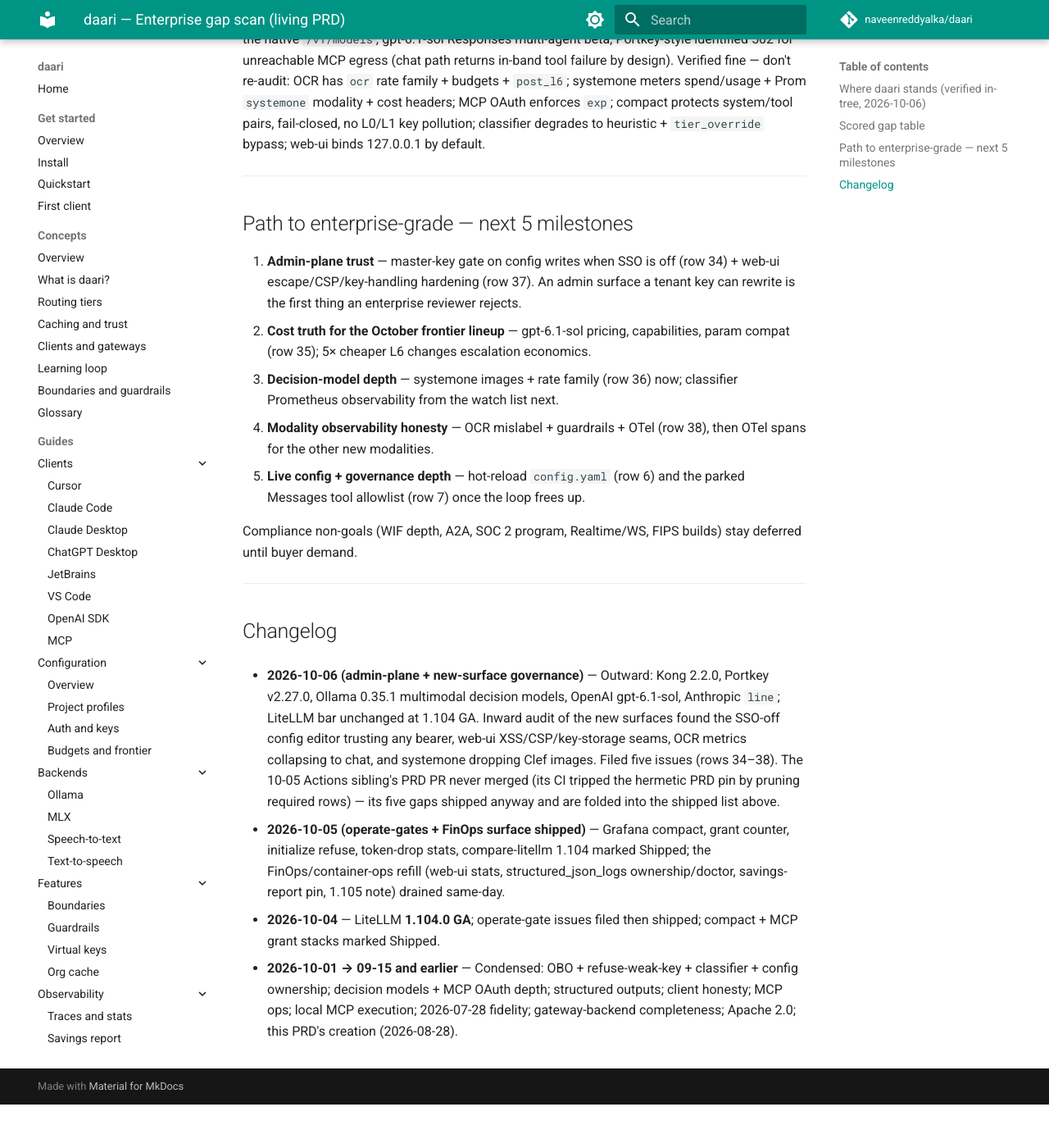
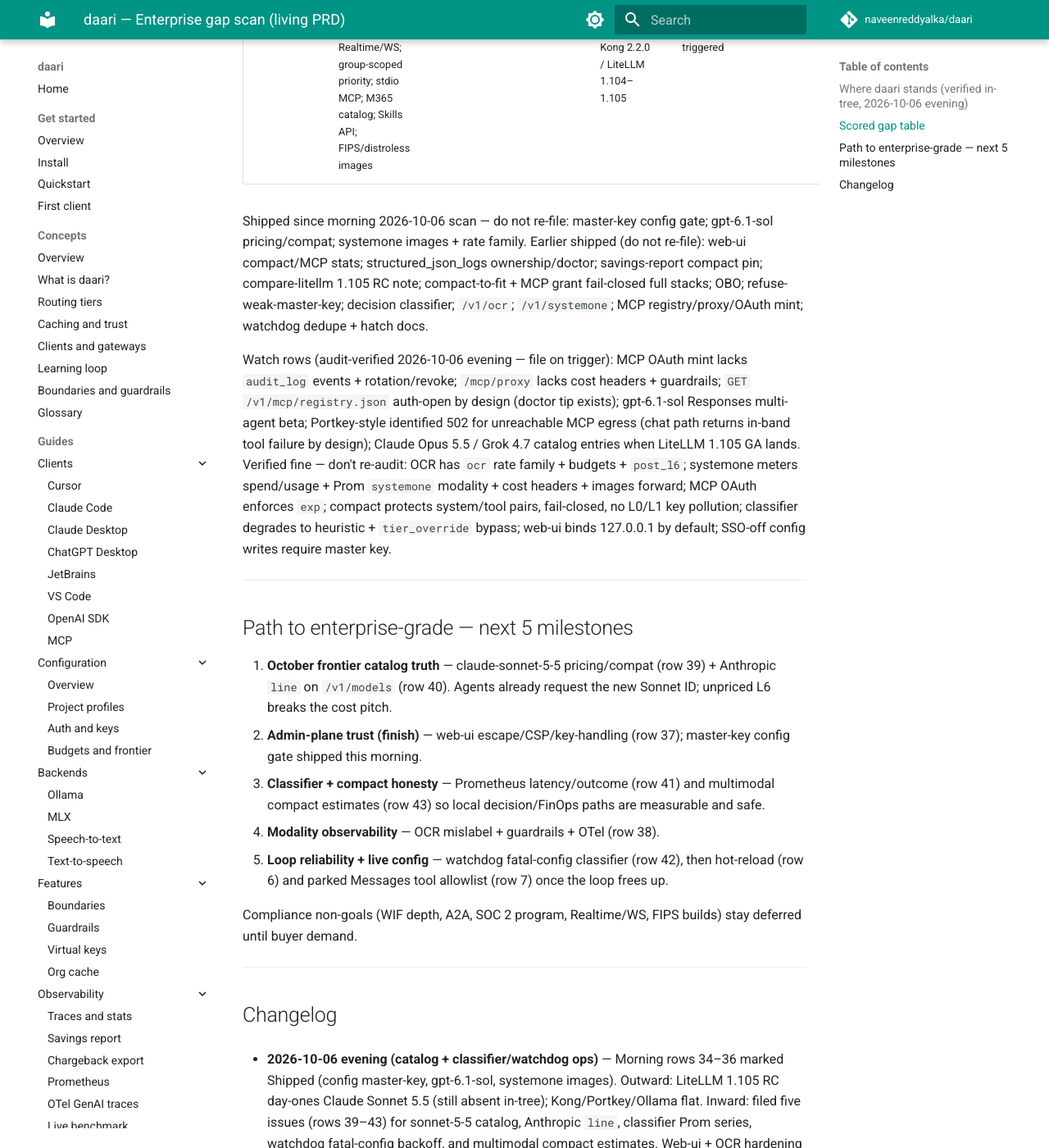
Before and after one commit to naveenreddyalka/daari, an MkDocs documentation site: the page built from docs/prd/ENTERPRISE.md, in a window 1280 px wide and 1400 px high, scrolled down 3759 px. Shown: the whole window at 82% size. Built offline with MkDocs 1.6.1 and Material for MkDocs 9.7.7, drawn with Linux system fonts in a browser that asks for light colours; comment, search, counter and statistics services are not loaded; before the commit the page ends 5106 px from its top, so only the background shows below that; some of the changed text lies outside the part shown.

Commit message:
docs(prd): retarget ENTERPRISE for October catalog and classifier/watchdog ops (#1455)
Co-authored-by: Cursor <cursoragent@cursor.com>

```diff
--- a/docs/prd/ENTERPRISE.md
+++ b/docs/prd/ENTERPRISE.md
@@ -11,33 +11,28 @@
 
 ---
 
-## Where daari stands (verified in-tree, 2026-10-06)
+## Where daari stands (verified in-tree, 2026-10-06 evening)
 
-**Loop velocity.** The whole 2026-10-05 FinOps/container-ops table (web-ui
-stats cards, `structured_json_logs` ownership + doctor tip, savings-report pin,
-LiteLLM 1.105 RC note) shipped within hours. Operate-gates for compact-to-fit
-and MCP grant fail-closed are fully on `main`. Hot-reload `config.yaml` stays
-in flight; per-key tool-name allowlists for Messages `mcp_servers` stay parked.
+**Loop velocity.** Morning admin-plane + new-surface batch drained in hours:
+master-key gate on SSO-off config writes, gpt-6.1-sol pricing/compat, and
+systemone Clef `images` + `systemone` rate family are on `main`. Still open:
+web-ui escape/CSP/key-storage, OCR Prom modality + guardrails/OTel. Hot-reload
+`config.yaml` stays in flight; Messages `mcp_servers` tool allowlist stays parked.
 
-**Outward.** LiteLLM **v1.104.0 GA** remains the stable bar; v1.105.0-rc.1
-watch-only. **Kong 2.2.0** (30 Sep): FIPS 140-3 + distroless images, TypeSafe
-Jev decision models, Token Vault MCP creds, OpenAI/Anthropic Skills API
-passthrough, CP/DP version-skew sync guard. **Portkey v2.27.0**: MCP
-unreachable → identified 502, PII redaction on embeddings, Decisions via
-OpenRouter. **Ollama 0.35.1 stable**: multimodal Clef decision models
-(`images` on `/v1/systemone`), Modelfile `CAPABILITY`, `decision` capability
-reporting. **Provider side is the mover:** OpenAI **gpt-6.1-sol** (29 Sep,
-$2/$10, cached $0.10) is 5× cheaper than gpt-6-astra and absent from daari's
-pricing table; Anthropic Models API added a `line` field (1 Oct). vLLM 0.31.0
-engine-internal; OpenRouter (08-19) and MCP blog (08-22) flat.
+**Outward.** LiteLLM **v1.104.0 GA** remains the stable bar; **v1.105.0-rc.1**
+(4 Oct) still watch-only but day-ones Claude Sonnet 5.5, Grok 4.7, Lens/Agent
+Traces, and `litellm.agent()`. **Kong 2.2.0** / **Portkey v2.27.0** /
+**Ollama 0.35.1** unchanged since morning. **Provider mover now:** Anthropic
+**claude-sonnet-5-5** (28 Sep, $2/$10, adaptive thinking; non-default
+temperature → 400) is absent from daari's price/compat tables; Models API
+`line` (1 Oct) still missing on native `/v1/models`.
 
-**Inward theme: admin-plane trust + new-surface governance.** A code audit of
-the recent surfaces found the config editor returns `admin` to **any** bearer
-when SSO is off (`PATCH /v1/daari/config` + `persist: true` writes
-config.yaml from a scoped virtual key); the web-ui renders API fields via
-`innerHTML` with no CSP and persists keys in localStorage; OCR metrics
-collapse into the chat modality; `/v1/systemone` drops the new multimodal
-`images` field and has no dedicated rate family.
+**Inward theme: October catalog truth + classifier/watchdog ops honesty.**
+Code audit confirmed: no `claude-sonnet-5-5` in `_DEFAULT_MODEL_PRICES` /
+param_compat; `anthropic_model_cards()` omits `line`; decision classifier has
+trace-only observability; compact_to_fit `estimate_tokens` ignores
+`images`/`audio` and can drop image-only turns; local watchdog still
+KeepAlive-loops on fatal master_key refuse (two open regression trackers).
 
 ---
 
@@ -45,11 +40,16 @@ collapse into the chat modality; `/v1/systemone` drops the new multimodal
 
 | # | Gap | Impact | Effort | Who does it best today | Why daari wins local-first | Action |
 |---|-----|:--:|:--:|------------------------|----------------------------|--------|
-| 34 | Master-key gate on `/v1/daari/config` writes when SSO off | 5 | 2 | LiteLLM 1.104 master-key admin routes | Local check; `master_key_matches` already in the SSO-on path | Filed [#1441](https://github.com/naveenreddyalka/daari/issues/1441) |
-| 35 | gpt-6.1-sol pricing / capabilities / param compat | 4 | 1 | LiteLLM price map cadence | Cost-true local-vs-frontier escalation is the core pitch | Filed [#1442](https://github.com/naveenreddyalka/daari/issues/1442) |
-| 36 | `/v1/systemone` multimodal `images` + dedicated rate family | 4 | 1 | Ollama 0.35.1 native | Decision models stay on-box vs hosted Jev (Kong/Portkey) | Filed [#1443](https://github.com/naveenreddyalka/daari/issues/1443) |
-| 37 | Web-ui hardening: escape DOM, CSP, no localStorage keys | 4 | 3 | LiteLLM proxy UI | Static page — escaping + CSP are cheap, no cloud session infra | Filed [#1444](https://github.com/naveenreddyalka/daari/issues/1444) |
-| 38 | OCR modality mislabeled as chat in Prometheus; no guardrails/OTel | 4 | 2 | Kong per-modality costs | Local OCR pitch needs honest FinOps + redaction | Filed [#1445](https://github.com/naveenreddyalka/daari/issues/1445) |
+| 39 | claude-sonnet-5-5 pricing / capabilities / param compat | 4 | 1 | LiteLLM 1.105 RC day-one catalog | Cost-true L6 when agents already pick the new ID | Filed [#1450](https://github.com/naveenreddyalka/daari/issues/1450) |
+| 40 | Anthropic Models API `line` on native `/v1/models` | 3 | 1 | Anthropic Models API (1 Oct) | Local catalog parity for Claude-native clients | Filed [#1451](https://github.com/naveenreddyalka/daari/issues/1451) |
+| 41 | Decision classifier Prometheus latency + outcome series | 4 | 2 | LiteLLM / Kong decision metrics | Prove on-box classifier SLO vs hosted Jev | Filed [#1452](https://github.com/naveenreddyalka/daari/issues/1452) |
+| 42 | Watchdog fatal-config classifier + stop KeepAlive spam | 4 | 2 | — (ops honesty) | Autonomous loop must not file daemon-unreachable forever | Filed [#1453](https://github.com/naveenreddyalka/daari/issues/1453) |
+| 43 | compact_to_fit counts images/audio; protect image-only turns | 3 | 2 | LiteLLM multimodal compact | FinOps + vision context honesty before L6 | Filed [#1454](https://github.com/naveenreddyalka/daari/issues/1454) |
+| 37 | Web-ui hardening: escape DOM, CSP, no localStorage keys | 4 | 3 | LiteLLM proxy UI | Static page — escaping + CSP are cheap | Open [#1444](https://github.com/naveenreddyalka/daari/issues/1444) |
+| 38 | OCR modality mislabeled as chat in Prometheus; no guardrails/OTel | 4 | 2 | Kong per-modality costs | Local OCR pitch needs honest FinOps + redaction | Open [#1445](https://github.com/naveenreddyalka/daari/issues/1445) |
+| 34 | Master-key gate on `/v1/daari/config` writes when SSO off | 5 | 2 | LiteLLM 1.104 master-key admin routes | Local check; `master_key_matches` already in SSO-on path | Shipped |
+| 35 | gpt-6.1-sol pricing / capabilities / param compat | 4 | 1 | LiteLLM price map cadence | Cost-true local-vs-frontier escalation | Shipped |
+| 36 | `/v1/systemone` multimodal `images` + dedicated rate family | 4 | 1 | Ollama 0.35.1 native | Decision models stay on-box vs hosted Jev | Shipped |
 | 6 | Hot-reload `config.yaml` | 3 | 2 | LiteLLM config ownership | Open — in flight | Open |
 | 7 | Per-key tool-name allowlist for Messages `mcp_servers` | 4 | 3 | LiteLLM `mcp_tool_permissions` | Parked (needs ≥60m session) | Parked |
 | 24 | Grafana panel for `compact_to_fit_applied` | 2 | 1 | LiteLLM spend dashboards | Shipped | Shipped |
@@ -64,48 +64,43 @@ collapse into the chat modality; `/v1/systemone` drops the new multimodal
 | 23 | Opt-in fail-closed MCP when key has no MCP grant | 4 | 2 | LiteLLM `require_key_mcp_access_defined` | Shipped | Shipped |
 | 8 | Full DCR; A2A; Realtime/WS; group-scoped priority; stdio MCP; M365 catalog; Skills API; FIPS/distroless images | 2–4 | 3–5 | Portkey / Kong 2.2.0 / LiteLLM 1.104–1.105 | Demand-triggered | Watch |
 
-Shipped since 2026-10-05 scan — do not re-file: web-ui stats cards for
-`compact_to_fit_tokens_dropped` + `mcp_grant_denied`; web-ui compact tokens on
-traces; `observability.structured_json_logs` ownership + doctor tip;
-savings-report compact pin; compare-litellm 1.105 RC note; everything in the
-2026-09-30→10-05 waves (compact-to-fit full stack, MCP grant fail-closed full
-stack, OBO, refuse-weak-master-key, decision classifier, `/v1/ocr`,
-`/v1/systemone`, MCP registry/proxy/OAuth mint, watchdog dedupe + hatch docs).
+Shipped since morning 2026-10-06 scan — do not re-file: master-key config
+gate; gpt-6.1-sol pricing/compat; systemone images + rate family. Earlier
+shipped (do not re-file): web-ui compact/MCP stats; structured_json_logs
+ownership/doctor; savings-report compact pin; compare-litellm 1.105 RC note;
+compact-to-fit + MCP grant fail-closed full stacks; OBO; refuse-weak-master-key;
+decision classifier; `/v1/ocr`; `/v1/systemone`; MCP registry/proxy/OAuth mint;
+watchdog dedupe + hatch docs.
 
-Watch rows (audit-verified 2026-10-06, file on trigger — see MEMORIES for
-evidence): watchdog kickstart has no fatal-config classifier/backoff (source of
-the open local-E2E regression trackers; file if they keep spamming); decision
-classifier has no Prometheus latency/outcome series (trace step only, up to 5s
-silent tax); MCP OAuth mint lacks `audit_log` events + rotation/revoke;
-`/mcp/proxy` lacks cost headers + guardrails; `GET /v1/mcp/registry.json` is
-auth-open by design (doctor tip exists — revisit on operator ask);
-compact_to_fit token estimate ignores `images`/`audio` and image-only turns
-are droppable; Anthropic Models API `line` field parity on the native
-`/v1/models`; gpt-6.1-sol Responses multi-agent beta; Portkey-style identified
+Watch rows (audit-verified 2026-10-06 evening — file on trigger): MCP OAuth
+mint lacks `audit_log` events + rotation/revoke; `/mcp/proxy` lacks cost
+headers + guardrails; `GET /v1/mcp/registry.json` auth-open by design (doctor
+tip exists); gpt-6.1-sol Responses multi-agent beta; Portkey-style identified
 502 for unreachable MCP egress (chat path returns in-band tool failure by
-design). Verified fine — don't re-audit: OCR has `ocr` rate family + budgets +
+design); Claude Opus 5.5 / Grok 4.7 catalog entries when LiteLLM 1.105 GA
+lands. Verified fine — don't re-audit: OCR has `ocr` rate family + budgets +
 `post_l6`; systemone meters spend/usage + Prom `systemone` modality + cost
-headers; MCP OAuth enforces `exp`; compact protects system/tool pairs,
-fail-closed, no L0/L1 key pollution; classifier degrades to heuristic +
-`tier_override` bypass; web-ui binds 127.0.0.1 by default.
+headers + images forward; MCP OAuth enforces `exp`; compact protects
+system/tool pairs, fail-closed, no L0/L1 key pollution; classifier degrades to
+heuristic + `tier_override` bypass; web-ui binds 127.0.0.1 by default;
+SSO-off config writes require master key.
 
 ---
 
 ## Path to enterprise-grade — next 5 milestones
 
-1. **Admin-plane trust** — master-key gate on config writes when SSO is off
-   (row 34) + web-ui escape/CSP/key-handling hardening (row 37). An admin
-   surface a tenant key can rewrite is the first thing an enterprise reviewer
-   rejects.
-2. **Cost truth for the October frontier lineup** — gpt-6.1-sol pricing,
-   capabilities, param compat (row 35); 5× cheaper L6 changes escalation
-   economics.
-3. **Decision-model depth** — systemone images + rate family (row 36) now;
-   classifier Prometheus observability from the watch list next.
-4. **Modality observability honesty** — OCR mislabel + guardrails + OTel
-   (row 38), then OTel spans for the other new modalities.
-5. **Live config + governance depth** — hot-reload `config.yaml` (row 6) and
-   the parked Messages tool allowlist (row 7) once the loop frees up.
+1. **October frontier catalog truth** — claude-sonnet-5-5 pricing/compat
+   (row 39) + Anthropic `line` on `/v1/models` (row 40). Agents already
+   request the new Sonnet ID; unpriced L6 breaks the cost pitch.
+2. **Admin-plane trust (finish)** — web-ui escape/CSP/key-handling (row 37);
+   master-key config gate shipped this morning.
+3. **Classifier + compact honesty** — Prometheus latency/outcome (row 41) and
+   multimodal compact estimates (row 43) so local decision/FinOps paths are
+   measurable and safe.
+4. **Modality observability** — OCR mislabel + guardrails + OTel (row 38).
+5. **Loop reliability + live config** — watchdog fatal-config classifier
+   (row 42), then hot-reload (row 6) and parked Messages tool allowlist
+   (row 7) once the loop frees up.
 
 Compliance non-goals (WIF depth, A2A, SOC 2 program, Realtime/WS, FIPS
 builds) stay deferred until buyer demand.
@@ -114,27 +109,23 @@ builds) stay deferred until buyer demand.
 
 ## Changelog
 
+- **2026-10-06 evening (catalog + classifier/watchdog ops)** — Morning rows
+  34–36 marked Shipped (config master-key, gpt-6.1-sol, systemone images).
+  Outward: LiteLLM 1.105 RC day-ones Claude Sonnet 5.5 (still absent in-tree);
+  Kong/Portkey/Ollama flat. Inward: filed five issues (rows 39–43) for
+  sonnet-5-5 catalog, Anthropic `line`, classifier Prom series, watchdog
+  fatal-config backoff, and multimodal compact estimates. Web-ui + OCR
+  hardening remain open from morning.
+
 - **2026-10-06 (admin-plane + new-surface governance)** — Outward: Kong 2.2.0,
   Portkey v2.27.0, Ollama 0.35.1 multimodal decision models, OpenAI
-  gpt-6.1-sol, Anthropic `line`; LiteLLM bar unchanged at 1.104 GA. Inward
-  audit of the new surfaces found the SSO-off config editor trusting any
-  bearer, web-ui XSS/CSP/key-storage seams, OCR metrics collapsing to chat,
-  and systemone dropping Clef images. Filed five issues (rows 34–38). The
-  10-05 Actions sibling's PRD PR never merged (its CI tripped the hermetic
-  PRD pin by pruning required rows) — its five gaps shipped anyway and are
-  folded into the shipped list above.
+  gpt-6.1-sol, Anthropic `line`; LiteLLM bar unchanged at 1.104 GA. Filed
+  rows 34–38; three shipped same day.
 
 - **2026-10-05 (operate-gates + FinOps surface shipped)** — Grafana compact,
   grant counter, initialize refuse, token-drop stats, compare-litellm 1.104
-  marked Shipped; the FinOps/container-ops refill (web-ui stats,
-  structured_json_logs ownership/doctor, savings-report pin, 1.105 note)
-  drained same-day.
+  marked Shipped; FinOps/container-ops refill drained same-day.
 
-- **2026-10-04** — LiteLLM **1.104.0 GA**; operate-gate issues filed then
-  shipped; compact + MCP grant stacks marked Shipped.
-
-- **2026-10-01 → 09-15 and earlier** — Condensed: OBO + refuse-weak-key +
-  classifier + config ownership; decision models + MCP OAuth depth;
-  structured outputs; client honesty; MCP ops; local MCP execution;
-  2026-07-28 fidelity; gateway-backend completeness; Apache 2.0; this PRD's
-  creation (2026-08-28).
+- **2026-10-04 → 08-28** — Condensed: LiteLLM 1.104 GA + operate-gates;
+  OBO + refuse-weak-key + classifier; decision models + MCP OAuth; structured
+  outputs; client honesty; MCP ops; Apache 2.0; this PRD's creation.
```
